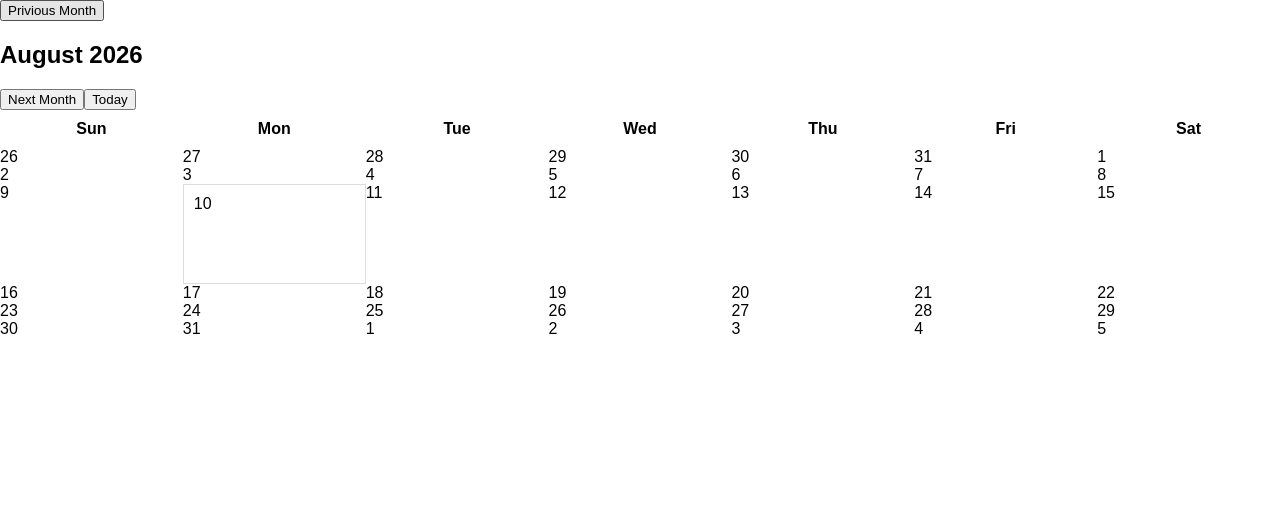
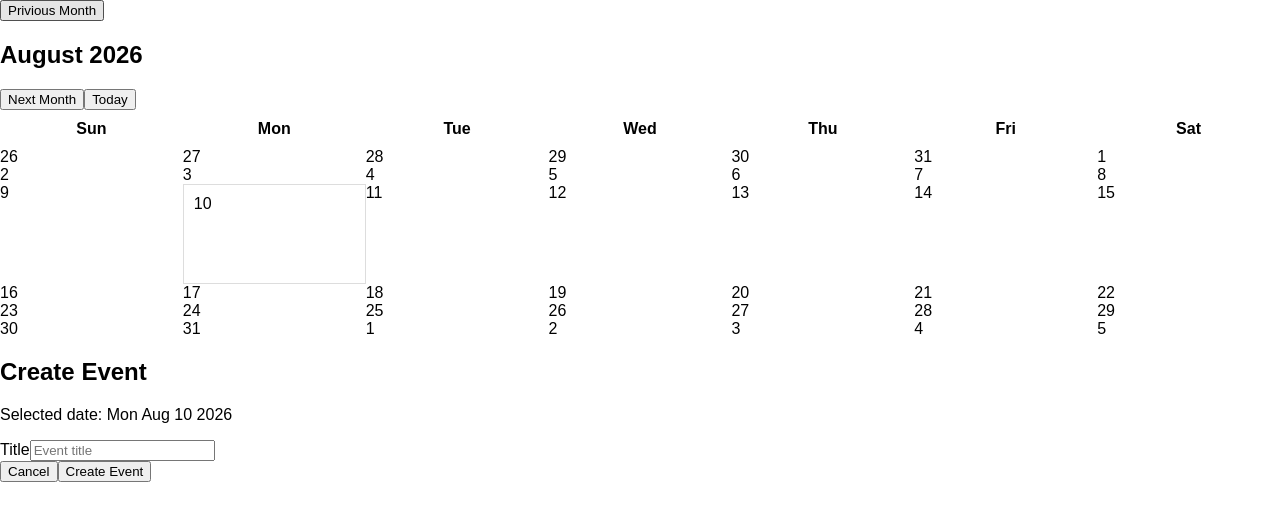
Before and after one commit to confusedengineer-Farah/calender-app, a React (Vite) app in the folder cilent/: page / in a window 1280 px wide. Both pictures are taken after a click on the element "10". Shown: the top 520 px of the page. Built offline with nearby package versions, Linux system fonts and the light colour scheme.

Commit message:
Create Event form

```diff
--- /dev/null
+++ b/cilent/src/components/events/EventForm.tsx
@@ -0,0 +1,26 @@
+interface EventFormPorps {
+    selectedDate: Date;
+    onClose:() => void;
+}
+
+function EventForm({
+    selectedDate,
+    onClose
+    }:EventFormPorps){
+    return (
+        <div>
+            <h2>Create Event</h2>
+            <p>Selected date: {selectedDate.toDateString()}</p>
+            <form>
+                <div>
+                    <label htmlFor="title">Title</label>
+                    <input id="title" type="text" placeholder="Event title" />
+                </div>
+                <button type="button" onClick={onClose}>Cancel</button>
+                <button type="submit">Create Event</button>
+            </form>
+        </div>
+    )
+}
+
+export default EventForm;
--- a/cilent/src/pages/CalendarPage.tsx
+++ b/cilent/src/pages/CalendarPage.tsx
@@ -3,10 +3,12 @@ import { addMonths, subMonths } from "date-fns";
 
 import CalendarHeader from "../components/calendar/CalendarHeader";
 import MonthView from "../components/calendar/MonthView";
+import EventForm from "../components/events/EventForm";
 
 function CalendarPage() {
     const[currentDate, setCurrentDate ] = useState(new Date());
     const [selectedDate, setSelectedDate] = useState<Date | null>(null);
+    const [isEventFormOpen, setIsEvevtFormOpen] = useState(false);
 
     function goToPreviousMonth(){
         setCurrentDate((date) => subMonths(date,1));
@@ -16,6 +18,10 @@ function CalendarPage() {
     }
     function goToToday(){
         setCurrentDate(new Date());
+    }
+    function handleSelectDate(date:Date){
+        setSelectedDate(date);
+        setIsEvevtFormOpen(true);
     }
     return(
         <main>
@@ -28,8 +34,14 @@ function CalendarPage() {
             <MonthView
             currentDate = {currentDate}
             selectedDate = {selectedDate}
-            onSelectDate = {setSelectedDate}
+            onSelectDate = {handleSelectDate}
             />
+            {isEventFormOpen && selectedDate && (
+                <EventForm
+                selectedDate={selectedDate}
+                onClose={() => setIsEvevtFormOpen(false)}
+                />
+            )}
         </main>
     )
 }
```
